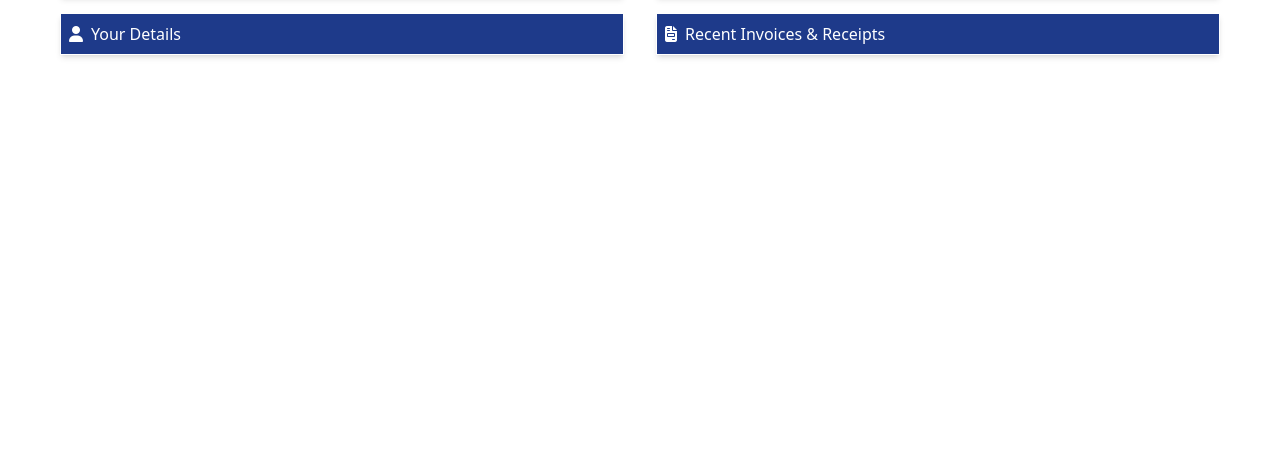
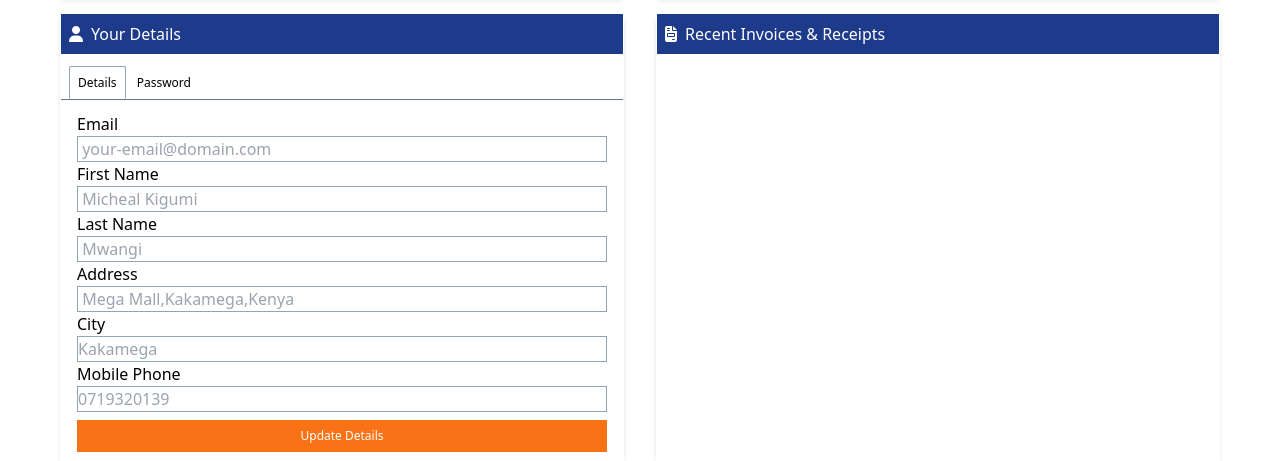
Before and after one commit to Jace254/InternetProviderPage, a website: page src/index.html in a window 1280 px wide. Shown: the part 415-876 px from the top of the page. Before the commit the page ends 800 px from the top, so only its background shows below. Drawn offline with nearby package versions, Linux system fonts and the light colour scheme; files that its build step writes are made by us from their sources.

Commit message:
details section set up

```diff
--- a/src/index.html
+++ b/src/index.html
@@ -68,8 +68,10 @@
         </div>
       </div>
       <!--Content-->
-      <div class="flex flex-wrap mx-9 mt-4 grid md:grid-cols-2 gap-4 px-2 sm:px-6">
-        <div class=" shadow-md border border-transparent md:mr-2">
+      <div
+        class="flex flex-wrap mx-9 mt-4 grid md:grid-cols-2 gap-4 px-2 sm:px-6"
+      >
+        <div class="shadow-md border border-transparent md:mr-2">
           <div class="bg-blue-900">
             <div class="items-center flex text-white font-medium px-2 py-2">
               <i class="fa-solid fa-briefcase fa-white mr-2"></i>
@@ -146,10 +148,19 @@
               class="px-2 py-3 bg-white text-black font-xs text-xs md:text-sm"
             >
               <div class="flex">
-                <img class="w-1/2 py-5 px-5" src="https://freepngimg.com/save/86193-logo-text-program-loyalty-retail-png-free-photo/750x750"></img>
+                <img
+                  class="w-1/2 py-5 px-5"
+                  src="https://freepngimg.com/save/86193-logo-text-program-loyalty-retail-png-free-photo/750x750"
+                />
                 <div class="pl-5">
-                  <p>Every time you pay for your bill before your account expires, you earn one loyalty point.</p>
-                  <p>Every 3 points earned will qualify you for a 25% discount on your next bill</p>
+                  <p>
+                    Every time you pay for your bill before your account
+                    expires, you earn one loyalty point.
+                  </p>
+                  <p>
+                    Every 3 points earned will qualify you for a 25% discount on
+                    your next bill
+                  </p>
                 </div>
               </div>
             </div>
@@ -162,6 +173,63 @@
               <div class="items-center flex text-white font-medium px-2 py-2">
                 <i class="fa-solid fa-user fa-white mr-2"></i>
                 Your Details
+              </div>
+              <div class="bg-white">
+                <div class="border-b border-slate-500">
+                  <div class="px-2 pt-3 text-xs font-sm">
+                    <button
+                      class="border-t border-r border-l border-slate-400 px-2 py-2 rounded-sm font-medium hover:bg-slate-200"
+                    >
+                      Details
+                    </button>
+                    <button class="px-2 py-2 hover:font-medium">
+                      Password
+                    </button>
+                  </div>
+                </div>
+                <form action="#" method="POST" class="mt-3 mx-2 px-2">
+                  <label class="mt-2">Email</label>
+                  <input
+                    type="email"
+                    placeholder=" your-email@domain.com"
+                    class="w-full border border-slate-400 rounded-none"
+                  />
+                  <label class="mt-2">First Name</label>
+                  <input
+                    type="text"
+                    placeholder=" Micheal Kigumi"
+                    class="w-full border border-slate-400 rounded-none"
+                  />
+                  <label class="mt-2">Last Name</label>
+                  <input
+                    type="text"
+                    placeholder=" Mwangi"
+                    class="w-full border border-slate-400 rounded-none"
+                  />
+                  <label class="mt-2">Address</label>
+                  <input
+                    type="textarea"
+                    placeholder=" Mega Mall,Kakamega,Kenya"
+                    class="w-full border border-slate-400 rounded-none"
+                  />
+                  <label class="mt-2">City</label>
+                  <input
+                    type="text"
+                    placeholder="Kakamega"
+                    class="w-full border border-slate-400 rounded-none"
+                  />
+                  <label class="mt-2">Mobile Phone</label>
+                  <input
+                    type="text"
+                    placeholder="0719320139"
+                    class="w-full border border-slate-400 rounded-none"
+                  />
+                  <button
+                    class="w-full bg-orange-500 text-xs text-white py-2 mt-2 mb-2 hover:bg-orange-600"
+                  >
+                    Update Details
+                  </button>
+                </form>
               </div>
             </div>
           </div>
```
